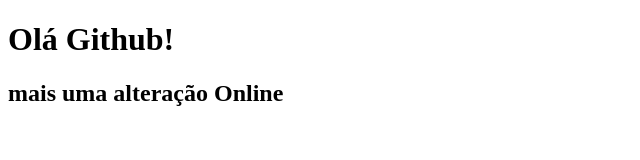
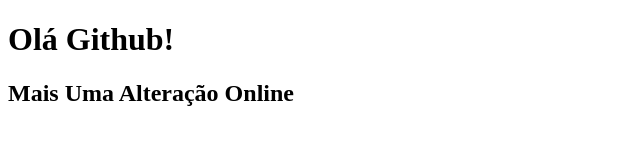
Before and after one commit to wellingtonfidelis8/portfolio, a plain HTML site: page index.html in a window 1280 px wide. Shown: the full height of the page, 0-640 px from the left. Drawn offline with Linux system fonts and the light colour scheme.

Commit message:
Update index.html

```diff
--- a/index.html
+++ b/index.html
@@ -8,7 +8,7 @@
 </head>
 <body>
     <h1>Olá Github!</h1>
-    <h2>mais uma alteração Online</h2>
+    <h2>Mais Uma Alteração Online</h2>
 
 </body>
 </html>
```
